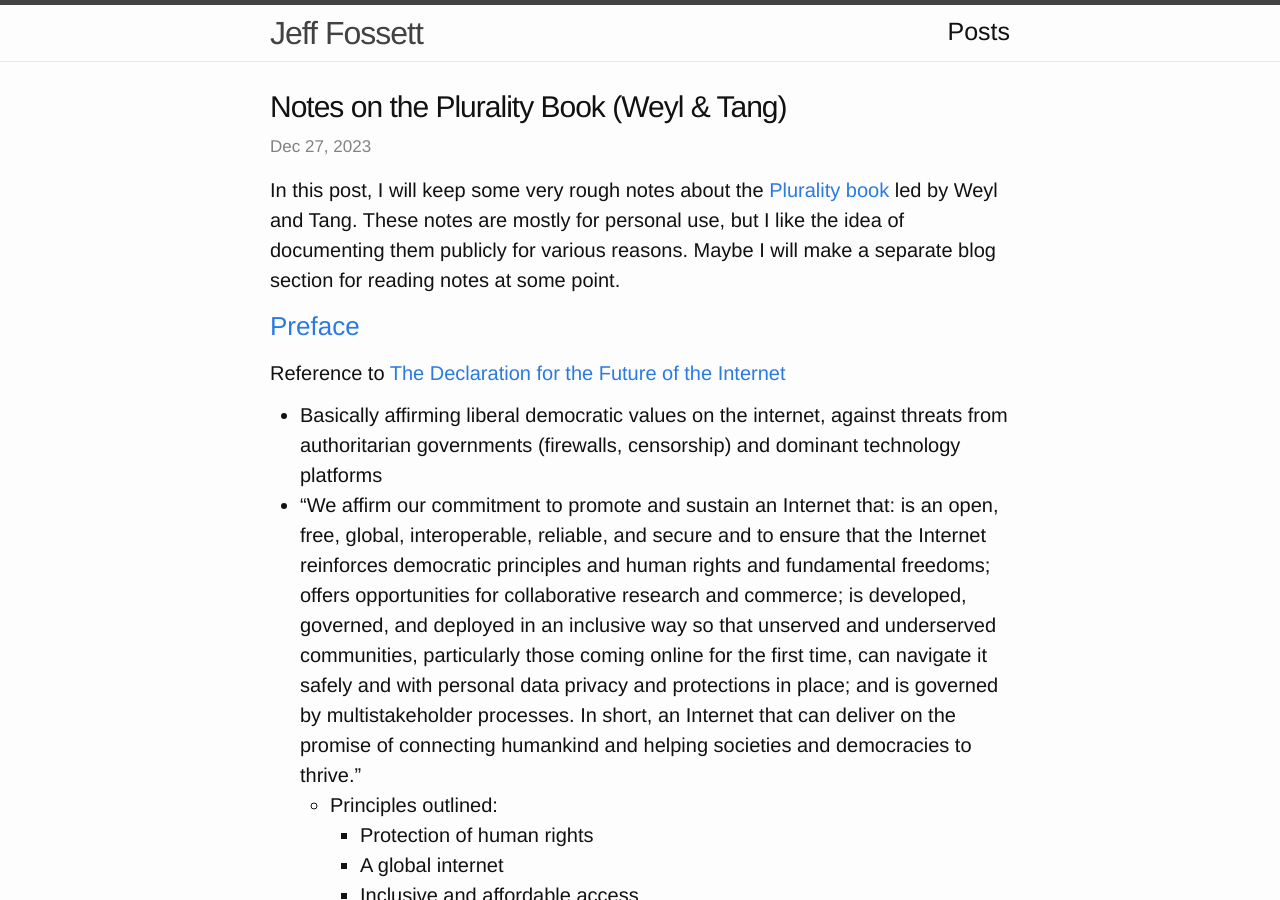
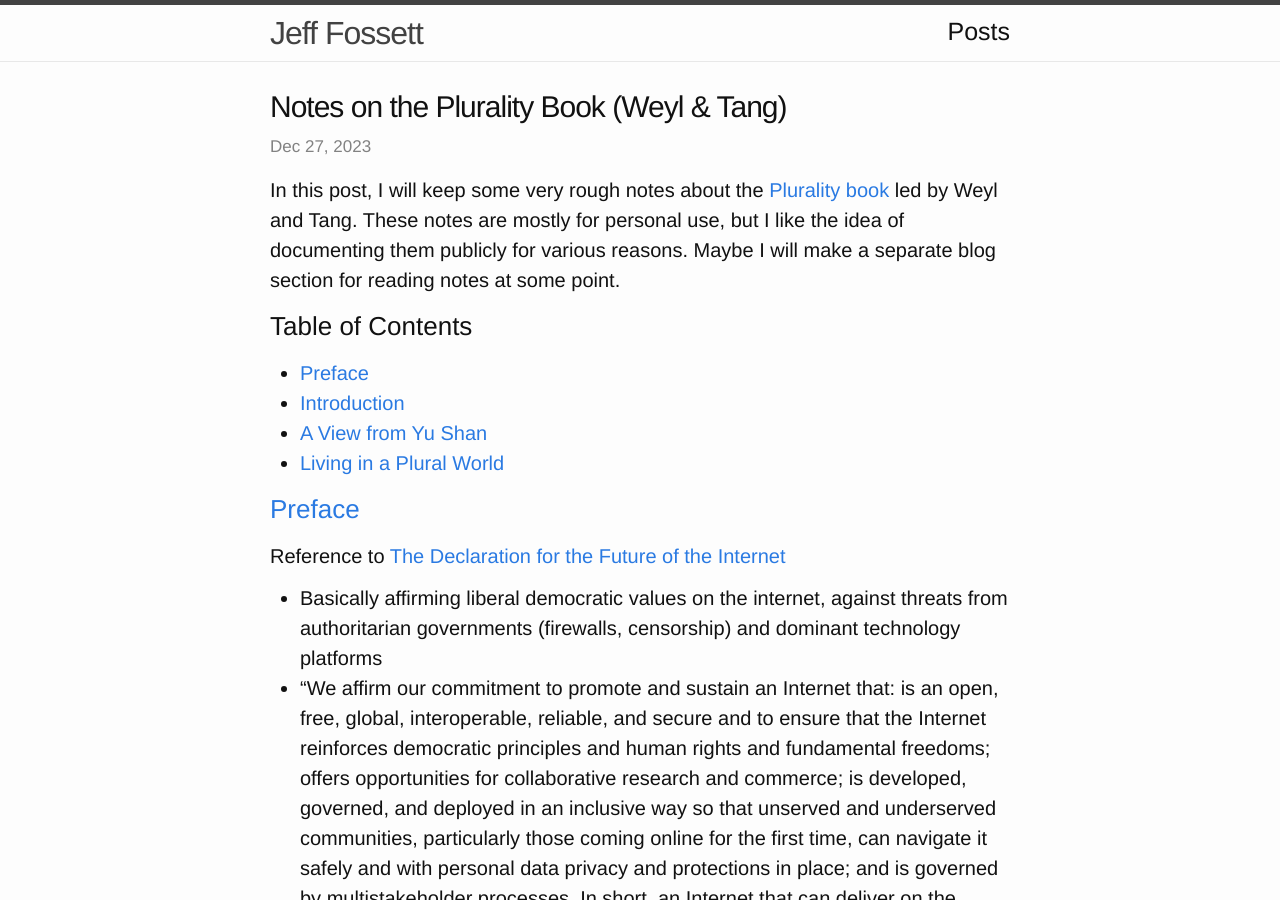
Before and after one commit to Fossj117/fossj117.github.io, a Jekyll site: the page built from _posts/2023-12-27-notes-on-plurality-book.md, in a window 1280 px wide and 900 px high. Built offline with Jekyll 4.4.1, drawn with Linux system fonts in a browser that asks for light colours; a script that is not in the unit is left out; some of the changed lines change nothing that is shown.

Commit message:
add toc to notes on plurality book post

```diff
--- a/_posts/2023-12-27-notes-on-plurality-book.md
+++ b/_posts/2023-12-27-notes-on-plurality-book.md
@@ -5,10 +5,27 @@
 latex: true
 mathjax: true
 comments: true
+toc: true
 tag: ["plurality", "notes"]
 ---
 
 In this post, I will keep some very rough notes about the [Plurality book](https://github.com/pluralitybook/plurality/tree/main/contents/english) led by Weyl and Tang. These notes are mostly for personal use, but I like the idea of documenting them publicly for various reasons. Maybe I will make a separate blog section for reading notes at some point.
+
+<div id="toc"></div>
+<script src="https://code.jquery.com/jquery-3.6.0.min.js"></script>
+<script>
+  $(document).ready(function() {
+    var toc = $("<ul>");
+    $("article h2").each(function(index) {
+      var text = $(this).text();
+      var id = "section-" + index;
+      $(this).attr("id", id);
+      var listItem = $("<li><a href='#" + id + "'>" + text + "</a></li>");
+      toc.append(listItem);
+    });
+    $("#toc").append("<h2>Table of Contents</h2>").append(toc);
+  });
+</script>
 
 ## [Preface](https://github.com/pluralitybook/plurality/blob/main/contents/english/01-preface.md)
 
@@ -91,7 +108,7 @@
 
 I have a lot of thoughts on this section that I need to process more. One thing that I would like to see more of here is a connection with how STS scholars think about knowledge and expertise as a governing technology/institution in society. Thus when thinking about "plural" (social) science, the goal should not be just to integrate e.g. more network science considerations into economic modeling, while retaining the rest of the technocratic knowledge-making aparatus as is; instead, I think it should be more about how to pluralize/democratize the tools and systems of knowledge making, and thinking about how to mediate between different modes of knowing -- e.g. as I've discussed a bit [here](https://jeffreyfossett.com/2023/10/25/brainstorm-on-plurality-and-quant-social-science.html). I think this idea is also present more abstractly e.g. in [Latour](https://jeffreyfossett.com/2021/10/19/we-have-never-been-modern.html) and others.
 
-## [The Lost DAO](https://github.com/pluralitybook/plurality/blob/main/contents/english/03-02-the-lost-dao.md)
+<!-- ## [The Lost DAO](https://github.com/pluralitybook/plurality/blob/main/contents/english/03-02-the-lost-dao.md) -->
 
 <!-- They connect to network science, Granovetter.
 
@@ -109,4 +126,4 @@
 
 <!-- * "The simplest and most naïve way to think about science is what might be called “objectivist”, “rationalist” or, as we will dub it, “monist atomism”3. The physical world has an objective state and obeys an ultimately quite simple set of laws, waiting to be discovered"
 * "They are also the foundation of the Abundance Technocracy (AT) and Entrepreneurial Sovereignty (ES) worldviews we discussed in the last chapter, though each emphasizes a different aspect. AT focuses on the unity of reason and science inherent in monism and seeks to similarly rationalize social life, harnessing technology. ES focuses on the fragmentation intrinsic to atomism and seeks to model “natural laws” for the interaction of these atoms (like natural selection and market processes). In this sense, while ES and AT seem opposite, they are opposites within an aligned scientific worldview."
-* "Critical to all these developments are ideas such as “complexity”, “emergence”, “networks”, and “collective intelligence” that challenge the elegance of monist atomism." --> -->
+* "Critical to all these developments are ideas such as “complexity”, “emergence”, “networks”, and “collective intelligence” that challenge the elegance of monist atomism." -->
```
